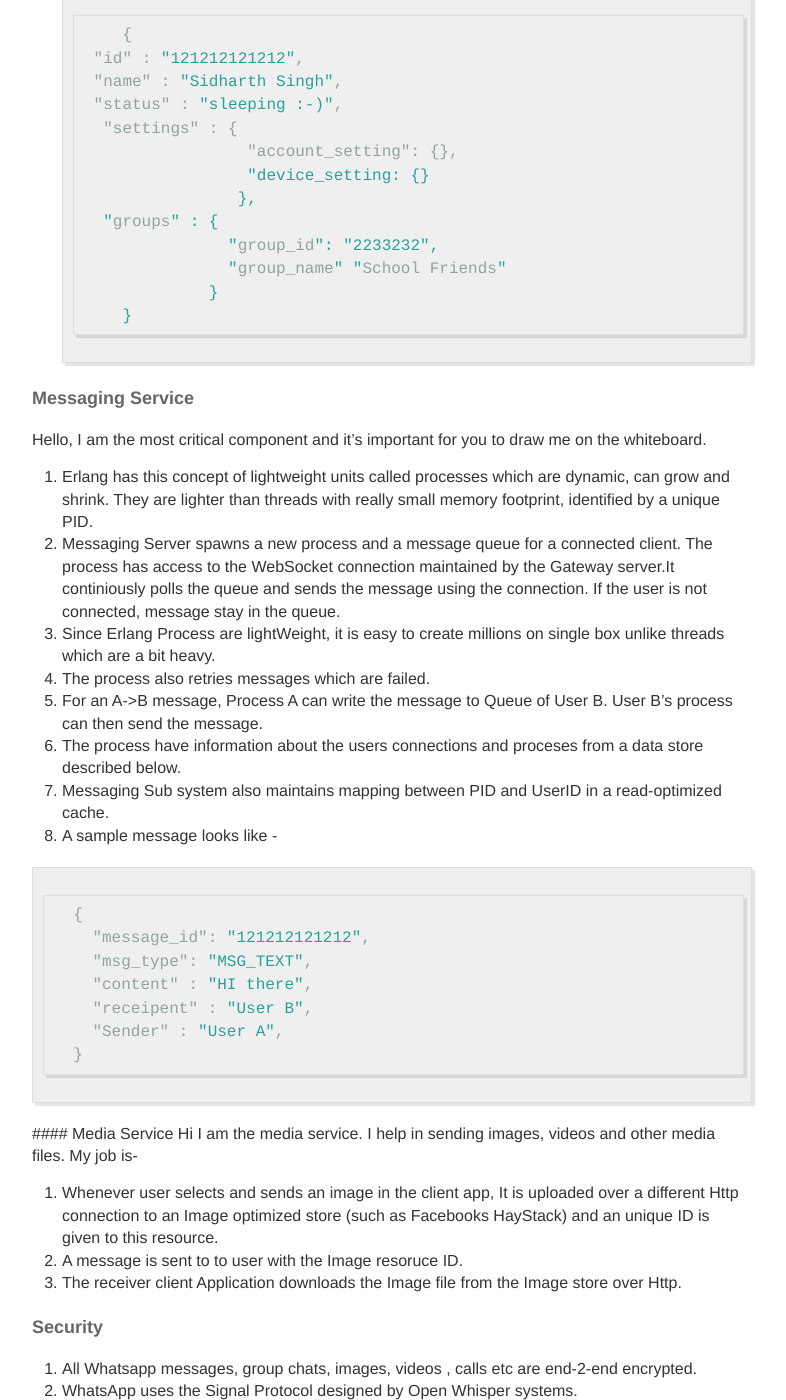
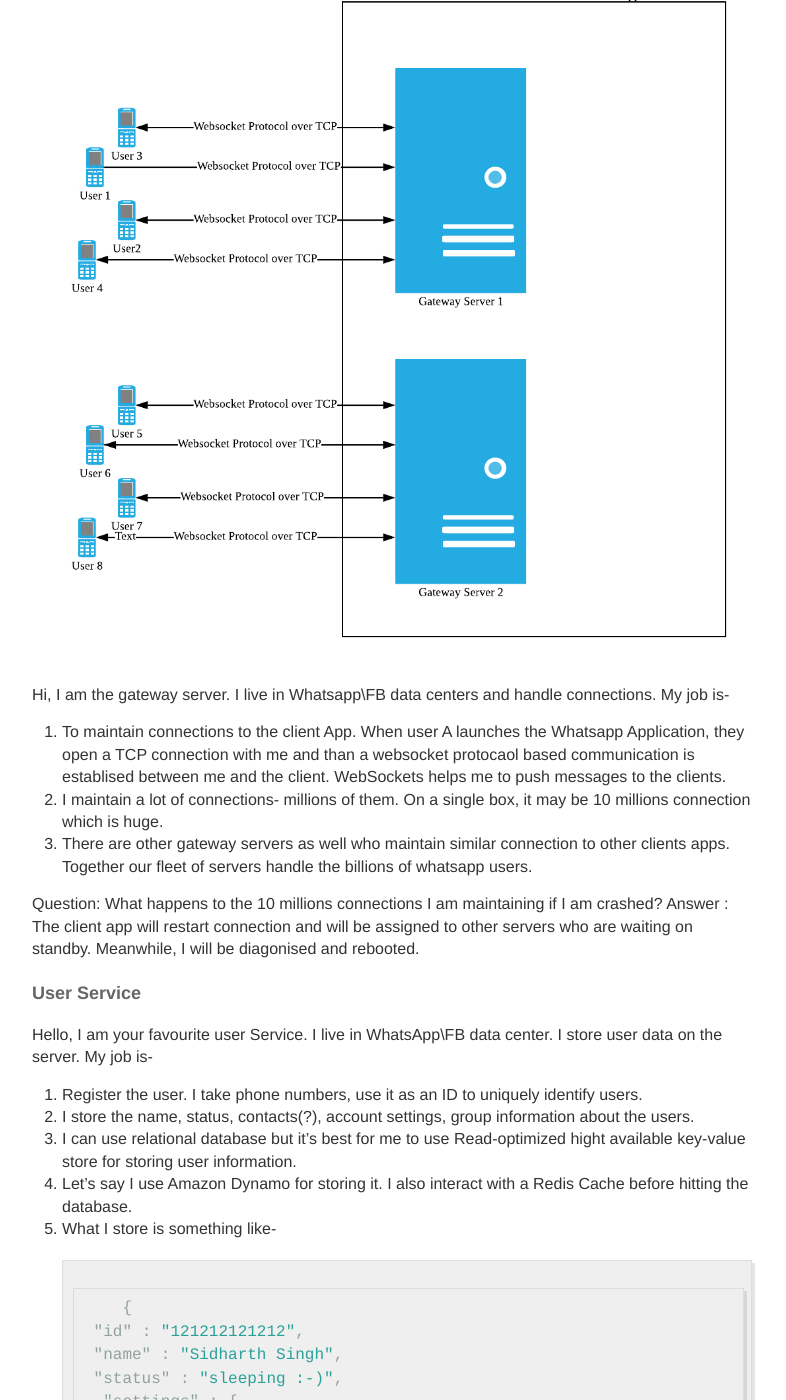
Before and after one commit to siddharthsingh89/siddharthsingh89.github.io, a Jekyll site: the page built from _posts/2020-01-25-WhatsApp-architecture-notes.md, in a window 1280 px wide and 1400 px high, scrolled down 1388 px. Shown: the whole window, without its empty margins (248-1034 px from the left). Built offline with Jekyll 4.4.1, drawn with Linux system fonts in a browser that asks for light colours; comment, search, counter and statistics services are not loaded.

Commit message:
Added some images

````diff
--- a/_posts/2020-01-25-WhatsApp-architecture-notes.md
+++ b/_posts/2020-01-25-WhatsApp-architecture-notes.md
@@ -29,6 +31,8 @@ Hi, I am the Client Application, developed for different platforms(iOS, android,
 
 
 #### Gateway Server
+
+![Gateway Server](https://github.com/siddharthsingh89/siddharthsingh89.github.io/blob/master/images/whatsapp_gateway.png)
 
 Hi, I am the gateway server. I live in Whatsapp\FB data centers and handle connections. My job is-
   1. To maintain connections to the client App. When user A launches the Whatsapp Application, they open a TCP connection with me and than
@@ -58,7 +62,7 @@ Hello, I am your favourite user Service. I live in WhatsApp\FB data center. I st
                      },
        "groups" : {
                     "group_id": "2233232",
-                    "group_name" "School Friends"
+                    "group_name": "School Friends"
                   }
     }
 ```
````
Also changed, not shown: other parts of _posts/2020-01-25-WhatsApp-architecture-notes.md (+2 -0 lines).
